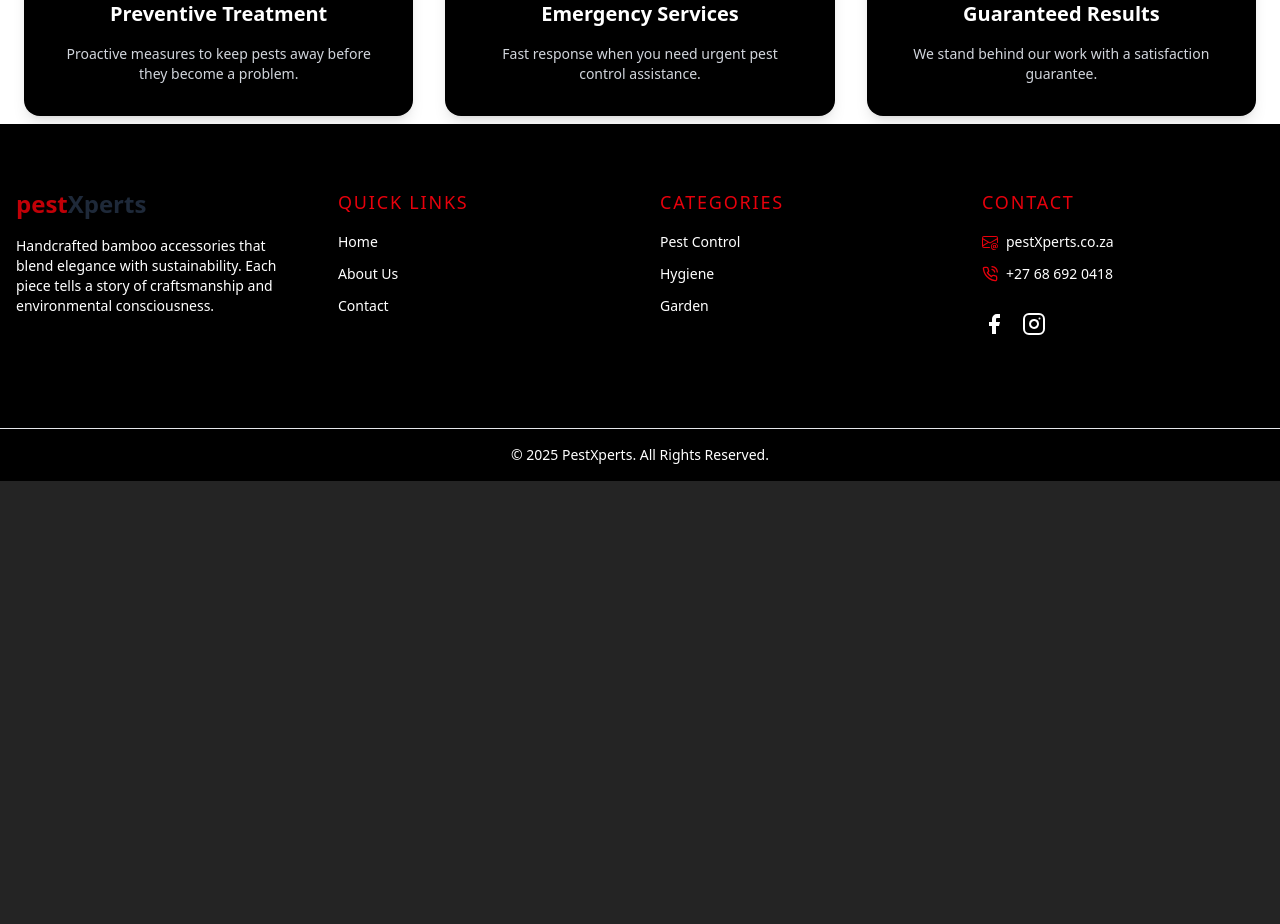
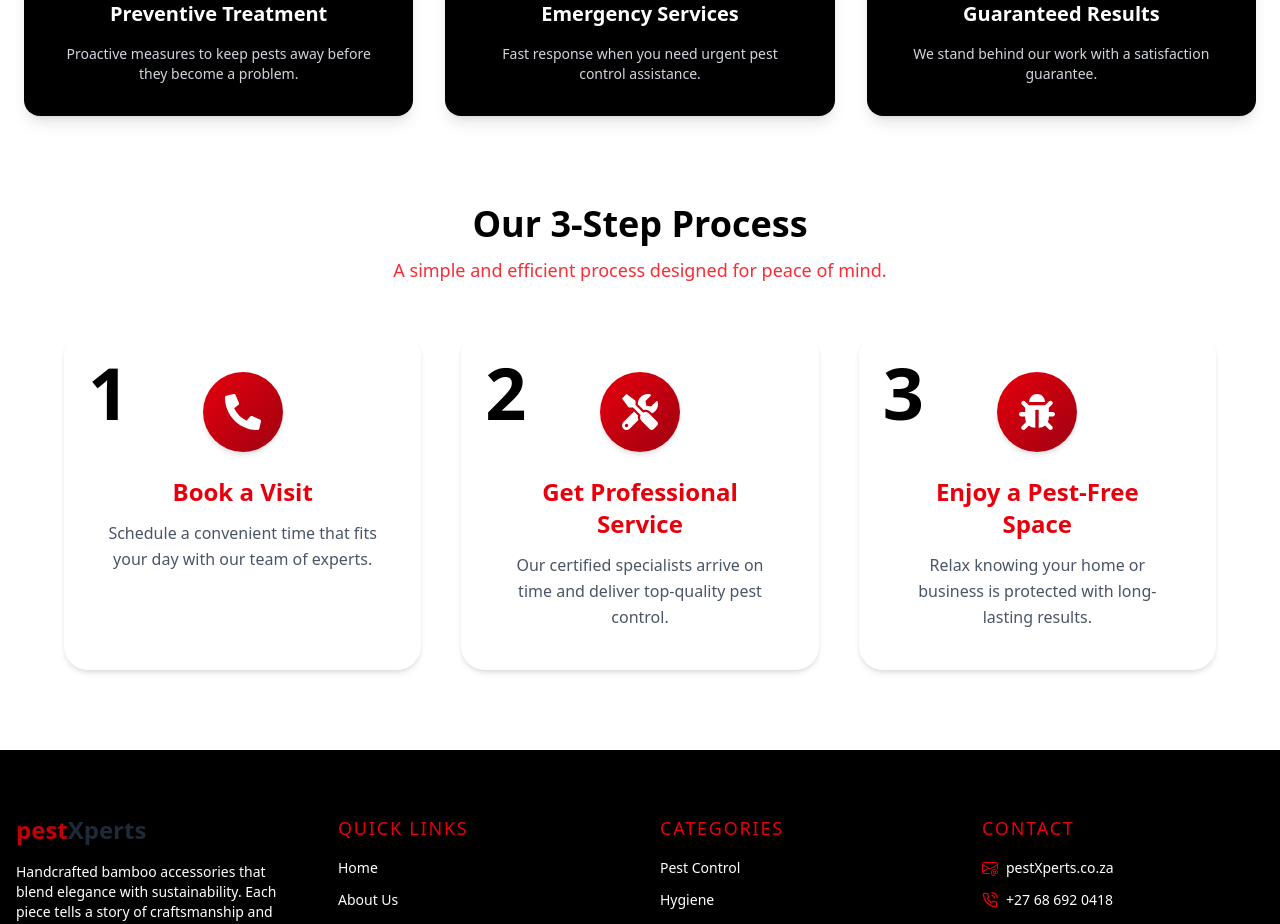
Before and after one commit to HlobisileLukhele/pestXperts, a React (Vite) app: page / in a window 1280 px wide. Shown: the part 960-1884 px from the top of the page. Before the commit the page ends 1441 px from the top, so only its background shows below. Built offline with nearby package versions, Linux system fonts and the light colour scheme.

Commit message:
Fix import case sensitivity for ServicesCards and add StepsSection to Home component

```diff
--- a/src/Pages/Home.jsx
+++ b/src/Pages/Home.jsx
@@ -1,11 +1,13 @@
 import Hero from '../components/Hero.jsx';
-import ServicesCards from '../components/ServicesCards.jsx';
+import ServicesCards from '../components/servicesCards.jsx';
+import StepsSection from '../components/StepSection.jsx';
 
 function Home() {
   return (
     <div>
       <Hero />
       <ServicesCards />
+      <StepsSection />
     </div>
   );
 }
```
